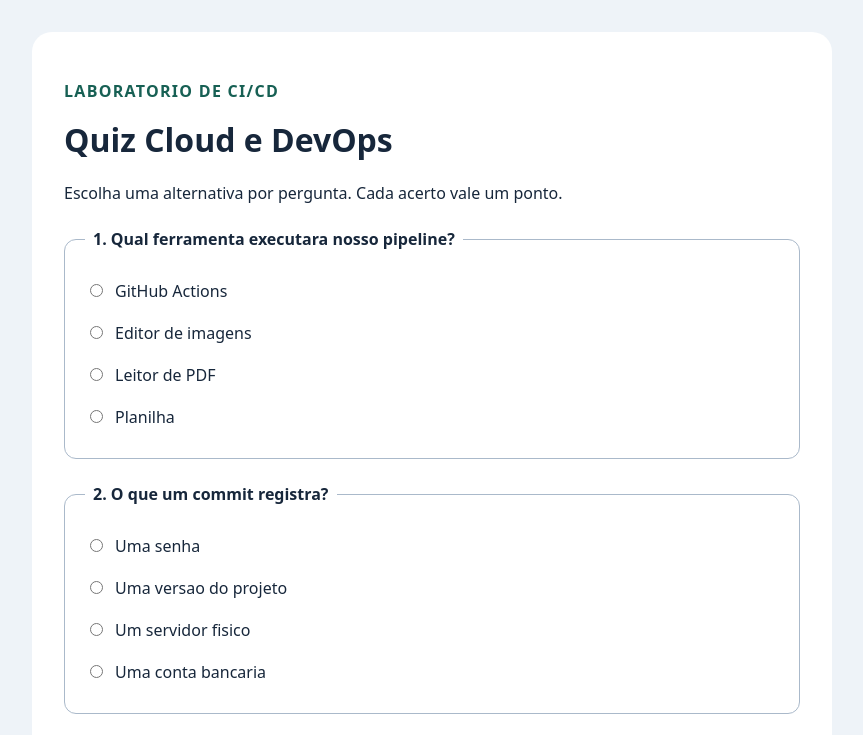
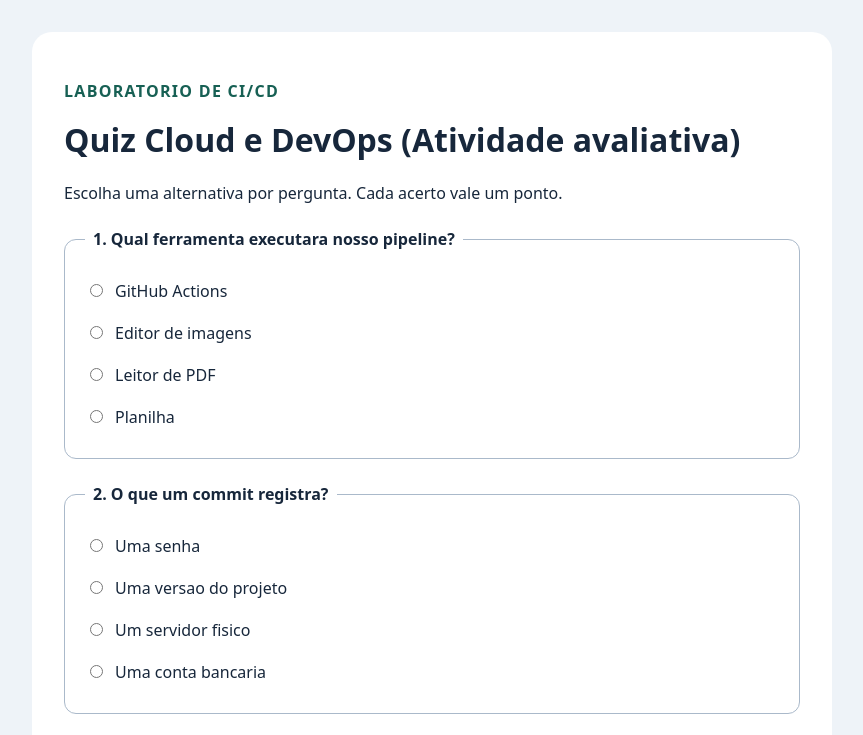
Before and after one commit to oitavendaniel/quiz-devops-aula, a website with bundled scripts: page site/index.html in a window 1280 px wide. Shown: the top 735 px of the page, without its empty margins (208-1071 px from the left). Built offline with nearby package versions, Linux system fonts and the light colour scheme.

Commit message:
Personaliza titulo do quiz

```diff
--- a/site/index.html
+++ b/site/index.html
@@ -9,7 +9,7 @@
 <body>
   <main>
     <p class="tag">Laboratorio de CI/CD</p>
-    <h1>Quiz Cloud e DevOps</h1>
+    <h1>Quiz Cloud e DevOps (Atividade avaliativa)</h1>
     <p>Escolha uma alternativa por pergunta. Cada acerto vale um ponto.</p>
     <form id="quiz">
       <div id="perguntas"></div>
```
